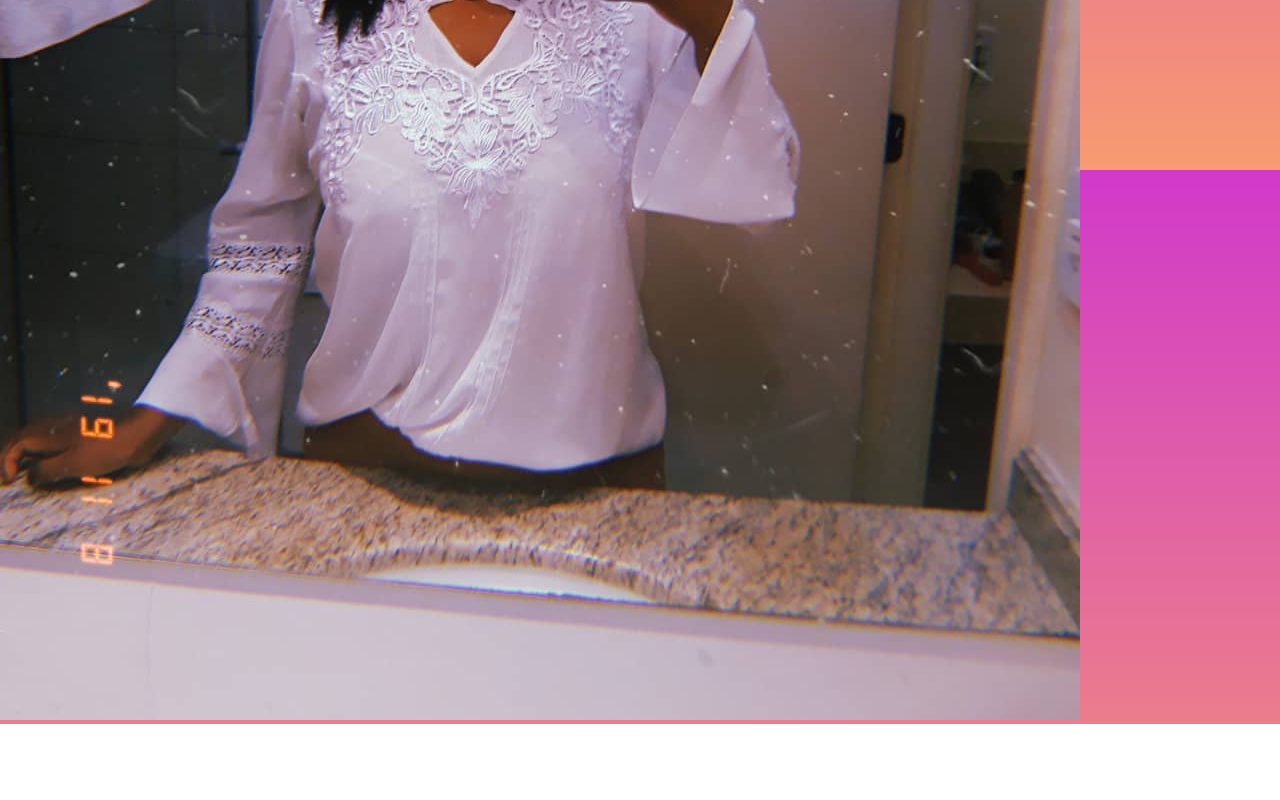
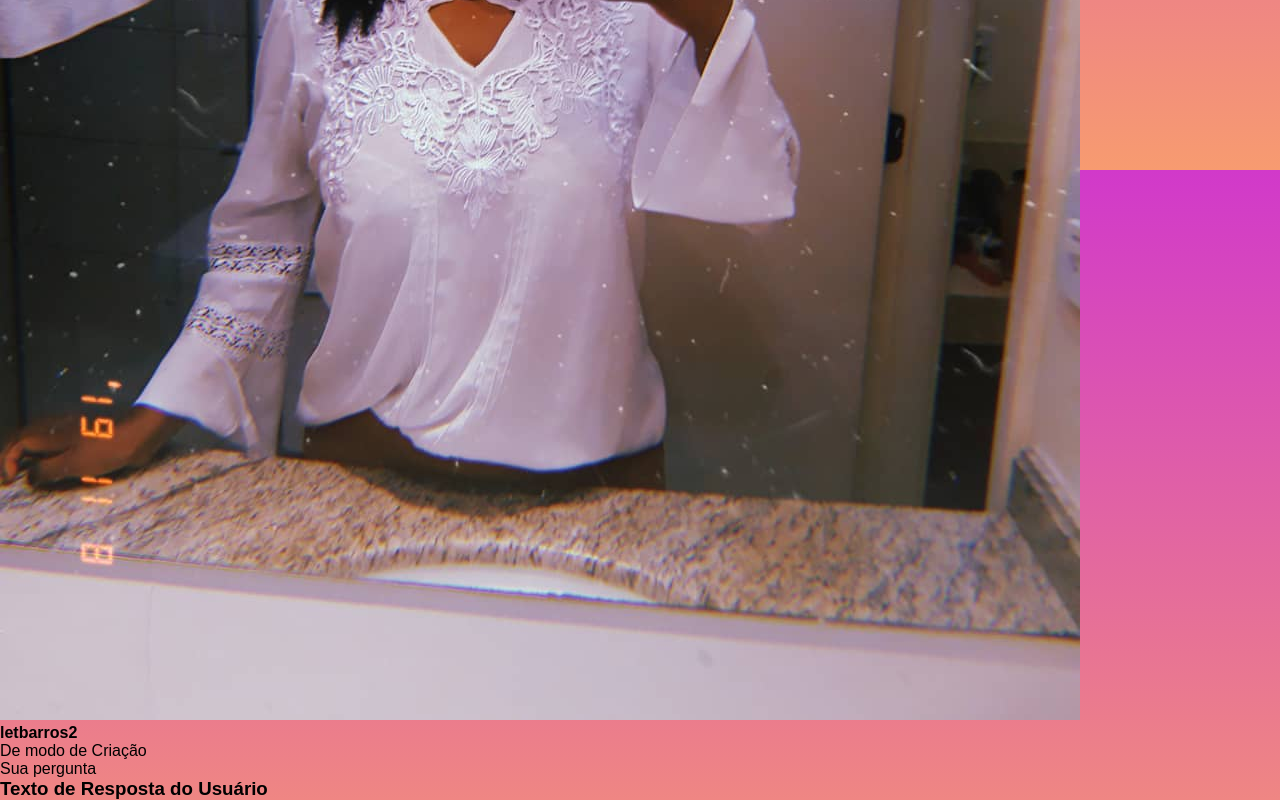
Before and after one commit to letbarros2/Instagram-Front, a plain HTML site: page index.html in a window 1280 px wide. Shown: the part 630-1430 px from the top of the page. Before the commit the page ends 1354 px from the top, so only its background shows below. Drawn offline with Linux system fonts and the light colour scheme.

Commit message:
criando div para texto de instagram, onde apresenta o nome do usuario e o modo em que ele está, e em seguida a caixa de criação de perguntas

```diff
--- a/index.html
+++ b/index.html
@@ -13,6 +13,19 @@
         <img src="logolet.jpg">
     </div>
 
+    <div class="textoinstagram">
+        <h4> letbarros2</h4>
+        <label> De modo de Criação</label>
+    </div>
+
+    <div class ="Perguntas">
+        <div class ="textopergunta">
+                Sua pergunta
+        </div>
+        <h3> Texto de Resposta do Usuário</h3>
+
+    </div>
+
 </body>
 
 </html>
```
